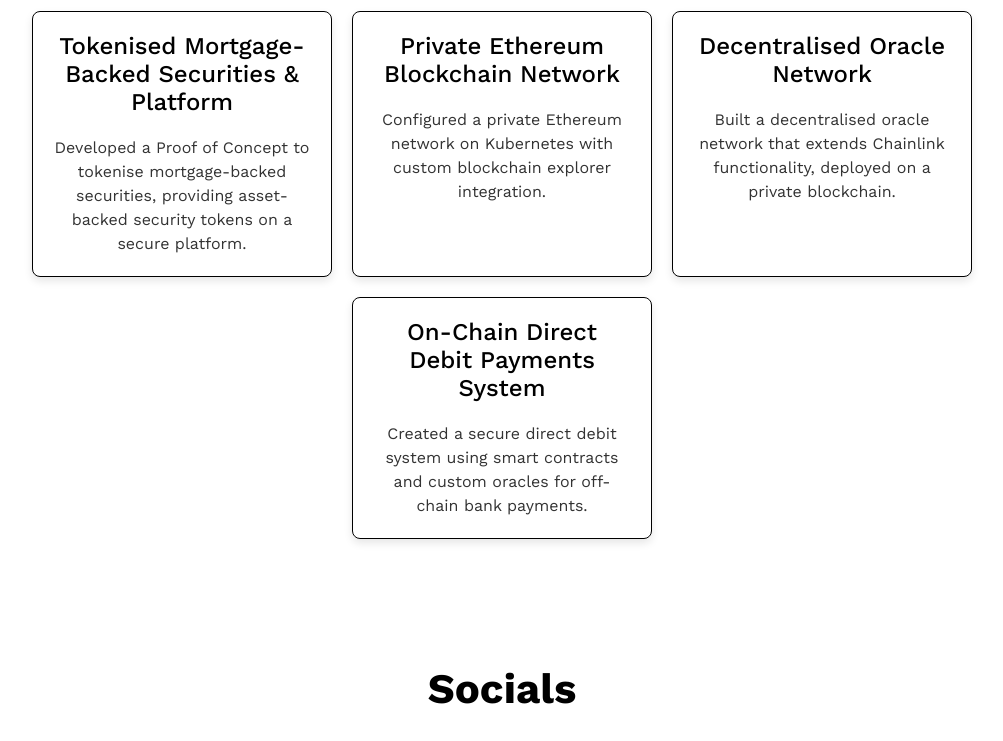
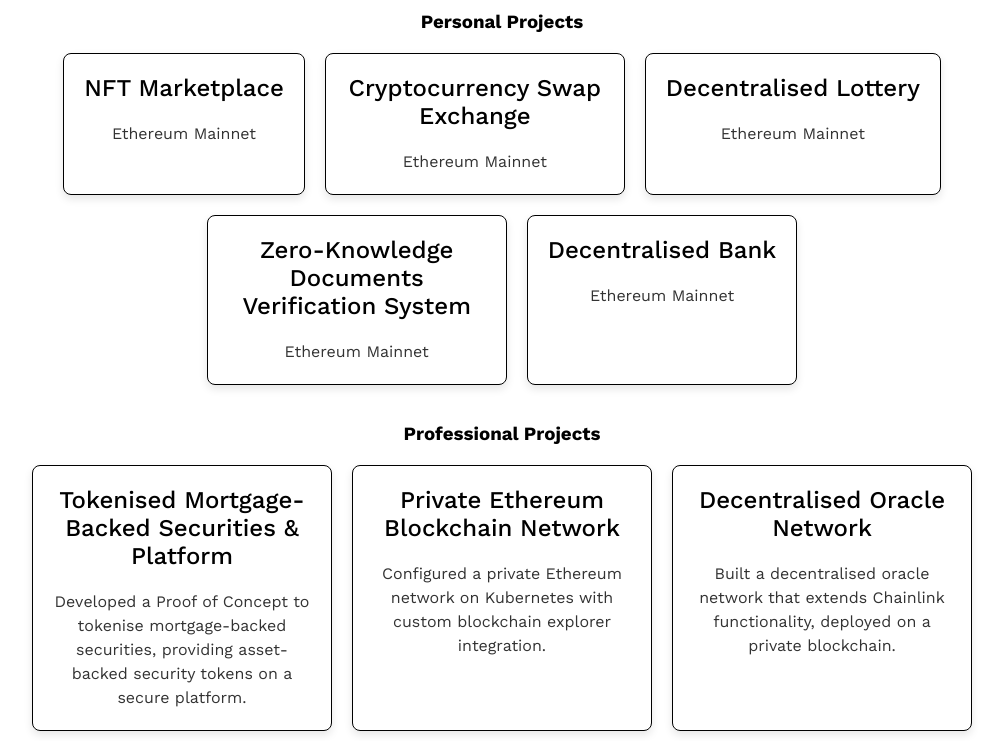
Before and after one commit to vidhanmangla/website, a React (Create React App) app: page / in a window 1280 px wide. Shown: the part 1960-2701 px from the top of the page, without its empty margins (138-1141 px from the left). Built offline with nearby package versions, Linux system fonts and the light colour scheme.

Commit message:
chore: add personal projects

```diff
--- a/src/components/Projects.js
+++ b/src/components/Projects.js
@@ -1,8 +1,43 @@
 const Projects = () => {
-
     return (
         <div align="center" className="projects">
             <h2 align="center">Technical Projects</h2>
+
+            <div className="projects__section">
+                <h3>Personal Projects</h3>
+                <div className="projects__cards">
+                    <div className="projects__card">
+                        <h3>NFT Marketplace</h3>
+                        <p>Ethereum Mainnet</p>
+                    </div>
+
+                    <div className="projects__card">
+                        <h3>Cryptocurrency Swap Exchange</h3>
+                        <p>Ethereum Mainnet</p>
+                    </div>
+
+                    <div className="projects__card">
+                        <h3>Decentralised Lottery</h3>
+                        <p>Ethereum Mainnet</p>
+                    </div>
+
+                    <div className="projects__card">
+                        <h3>Zero-Knowledge Documents Verification System</h3>
+                        <p>Ethereum Mainnet</p>
+                    </div>
+
+                    <div className="projects__card">
+                        <h3>Decentralised Bank</h3>
+                        <p>Ethereum Mainnet</p>
+                    </div>
+                </div>
+            </div>
+
+            <br></br>
+            <br></br>
+
+            <div className="projects__section">
+                <h3>Professional Projects</h3>
                 <div className="projects__cards">
                     <div className="projects__card">
                         <h3>Tokenised Mortgage-Backed Securities & Platform</h3>
@@ -25,8 +60,9 @@ const Projects = () => {
                     </div>
                 </div>
             </div>
+
+        </div>
     )
-
 }
 
-export default Projects
+export default Projects;
```
Also changed, not shown: 7 other files (tests, documents, lock files or other folders). Lines whose indentation alone changed are shown as unchanged.
